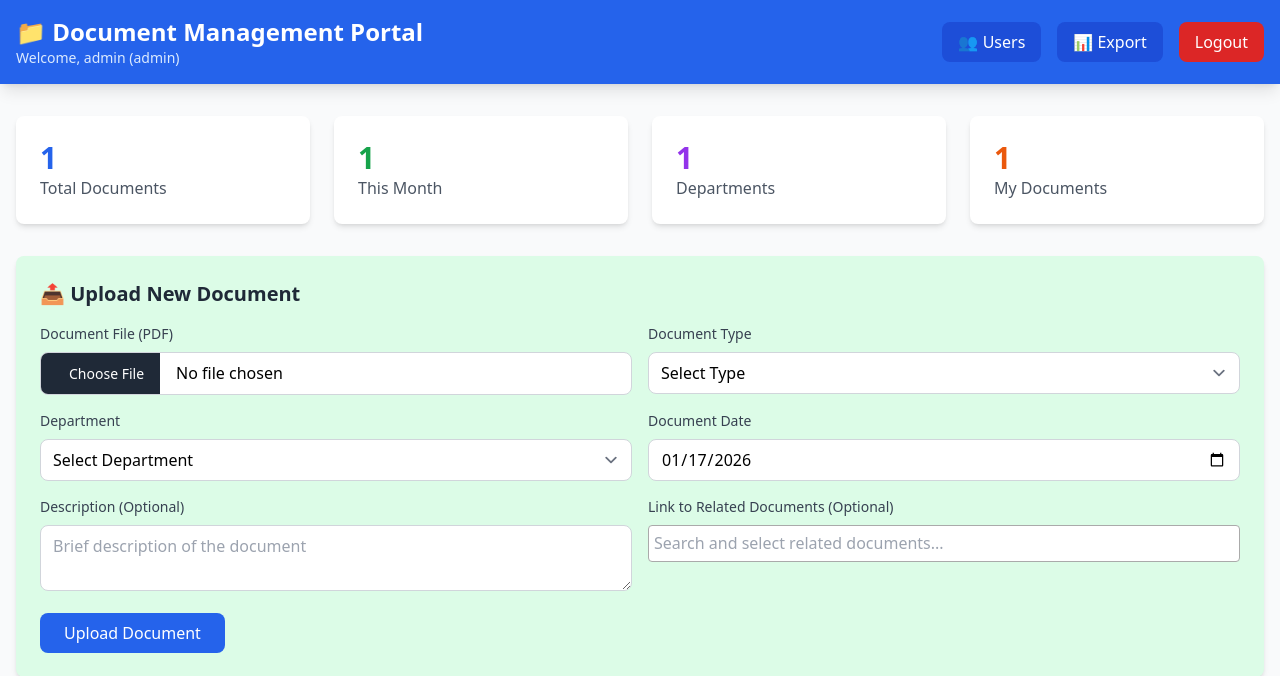
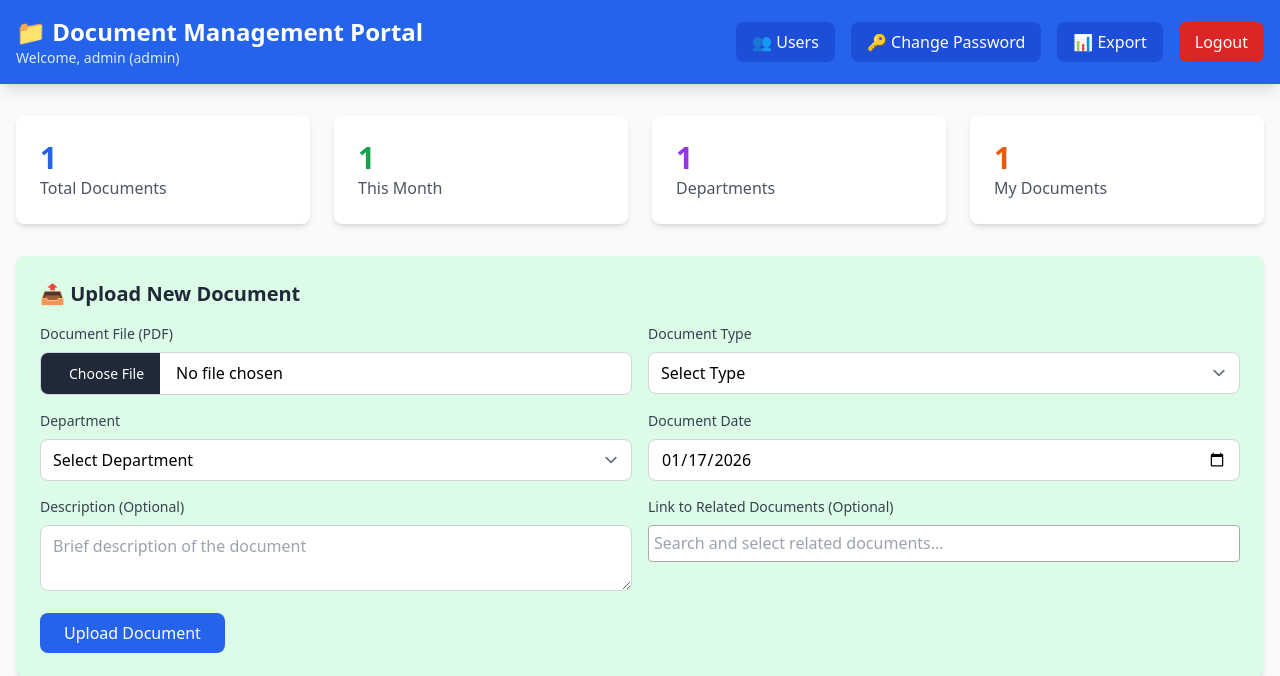
Before and after one commit to Dishendramishra/DocTracker, a Flask app: page / in a window 1280 px wide. Shown: the top 676 px of the page. Run offline with Flask 3, Linux system fonts and the light colour scheme; a user stored in the database is signed in; data comes from the database, SQL or seed files in the repository; both versions use the stored data as it was after the commit; data that the repository does not hold is empty; some libraries are stand-ins or nearby versions.

Commit message:
added change_password

```diff
--- a/app.py
+++ b/app.py
@@ -385,6 +385,31 @@ def reset_user_password(user_id):
     flash(f'Password for "{user.username}" reset to: {temp_password}', 'success')
     return redirect(url_for('users'))
 
+
+@app.route('/change_password', methods=['GET', 'POST'])
+@login_required
+def change_password():
+    if request.method == 'POST':
+        current_pwd = request.form.get('current_password', '')
+        new_pwd = request.form.get('new_password', '')
+        confirm_pwd = request.form.get('confirm_password', '')
+
+        if not check_password_hash(current_user.password_hash, current_pwd):
+            flash('Current password is incorrect.', 'error')
+            return redirect(url_for('change_password'))
+
+        if not new_pwd or new_pwd != confirm_pwd:
+            flash('New passwords do not match or are empty.', 'error')
+            return redirect(url_for('change_password'))
+
+        current_user.password_hash = generate_password_hash(new_pwd)
+        db.session.commit()
+
+        flash('Password changed successfully.', 'success')
+        return redirect(url_for('index'))
+
+    return render_template('CHANGE_PASSWORD_TEMPLATE.html')
+
 @app.route('/users/add', methods=['POST'])
 @login_required
 def add_user():
--- a/templates/MAIN_TEMPLATE.html
+++ b/templates/MAIN_TEMPLATE.html
@@ -18,12 +18,15 @@
                 <h1 class="text-2xl font-bold">📁 Document Management Portal</h1>
                 <p class="text-blue-100 text-sm">Welcome, {{ current_user.username }} ({{ current_user.role }})</p>
             </div>
-            <div class="flex gap-4">
+                <div class="flex gap-4">
                 {% if current_user.role == 'admin' %}
                 <a href="{{ url_for('users') }}" class="px-4 py-2 bg-blue-700 rounded-lg hover:bg-blue-800 transition">
                     👥 Users
                 </a>
                 {% endif %}
+                <a href="{{ url_for('change_password') }}" class="px-4 py-2 bg-blue-700 rounded-lg hover:bg-blue-800 transition">
+                    🔑 Change Password
+                </a>
                 <a href="{{ url_for('export_csv') }}" class="px-4 py-2 bg-blue-700 rounded-lg hover:bg-blue-800 transition">
                     📊 Export
                 </a>
```
Also changed, not shown: instance/documents.db.
